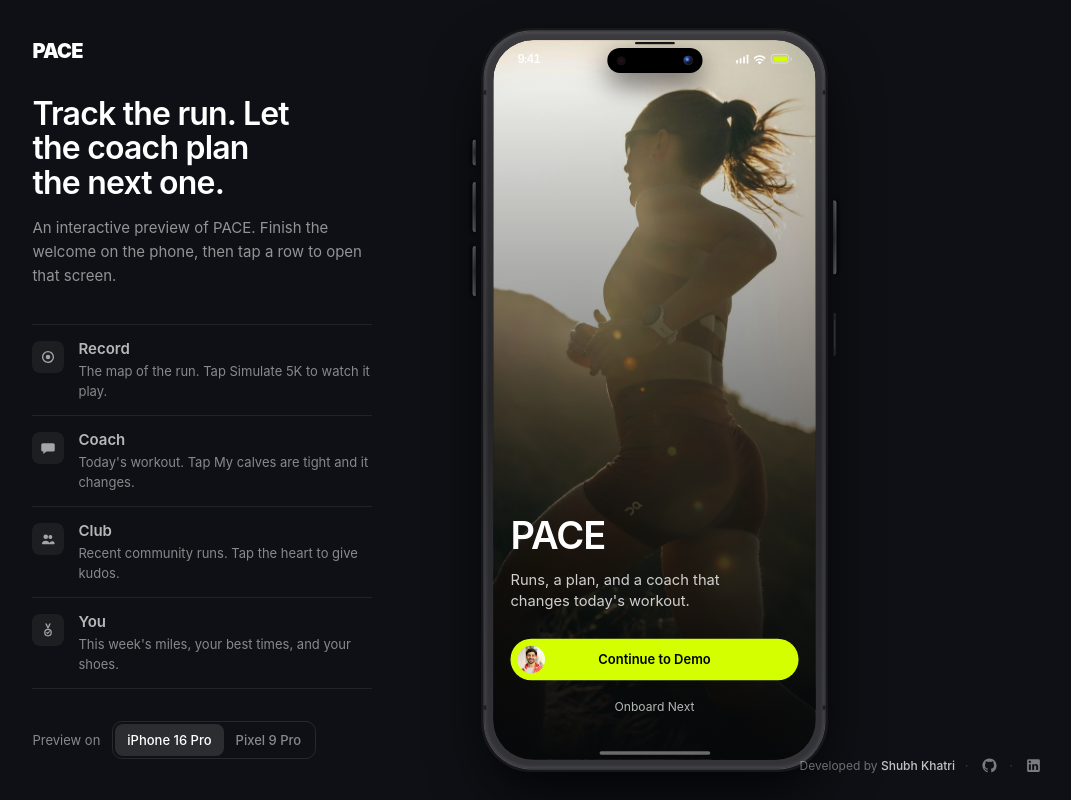
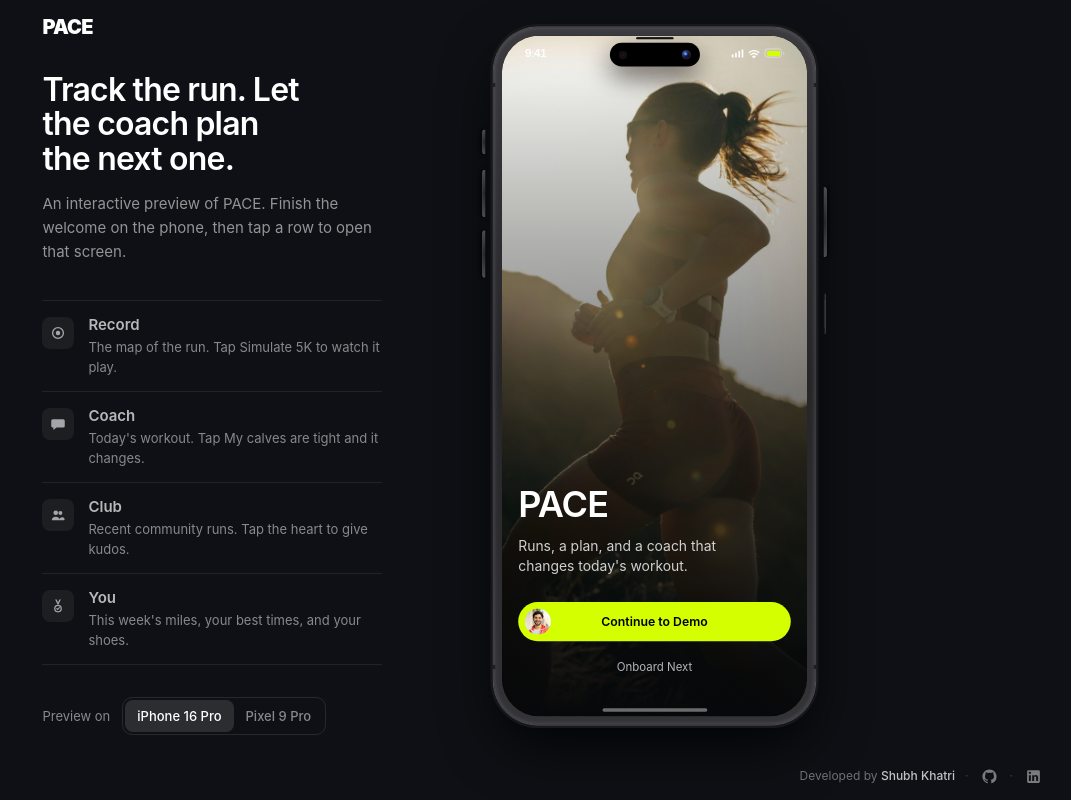
Before and after one commit to shubhktr1012/pace-prototype, a Next.js app: page / in a window 1280 px wide. Shown: the whole page, without its empty margins (204-1275 px from the left). Built offline with nearby package versions, Linux system fonts and the light colour scheme.

Commit message:
fix(layout): integrate bottom-right footer into flex layout to guarantee zero phone overlap across all breakpoints

```diff
--- a/components/shell/DeviceShell.tsx
+++ b/components/shell/DeviceShell.tsx
@@ -96,9 +96,12 @@ export function DeviceShell({ children }: DeviceShellProps) {
 
       // Wide screens put the guide rail beside the phone, so the phone gets
       // the full height. Mid widths keep a slim top bar and no rail.
+      // Account for the bottom attribution footer (48px) so the phone never overlaps it.
       const sideButtons = 36;
       const wide = width >= 1024;
-      const availableH = wide ? height - 56 : height - 88;
+      const footerH = 48;
+      const headerH = wide ? 0 : 64;
+      const availableH = height - (headerH + footerH + (wide ? 48 : 32));
       const availableW = wide ? width - (340 + 96 + 96) : width - 32;
       const scaleH = availableH / 860;
       const scaleW = availableW / (393 + sideButtons);
@@ -314,8 +317,8 @@ export function DeviceShell({ children }: DeviceShellProps) {
       </main>
       </div>
 
-      {/* Developer Attribution (Bottom-Right) */}
-      <footer className="hidden lg:flex fixed bottom-6 right-8 z-30 items-center gap-2.5 text-[12px] text-white/40 select-none">
+      {/* Developer Attribution (Bottom-Right, in-flow footer so it never overlaps the phone chassis) */}
+      <footer className="hidden md:flex h-12 w-full flex-shrink-0 items-center justify-end gap-2.5 px-8 z-30 text-[12px] text-white/40 select-none">
         <span>
           Developed by <span className="font-medium text-white/75">Shubh&nbsp;Khatri</span>
         </span>
```
